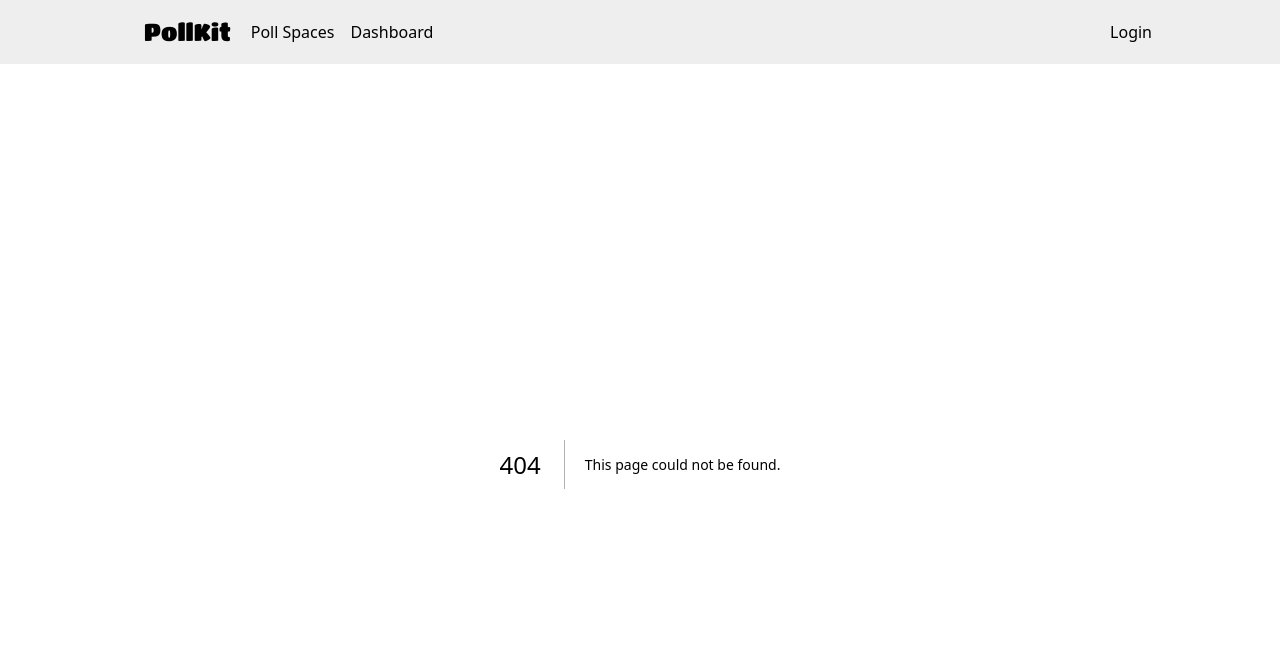
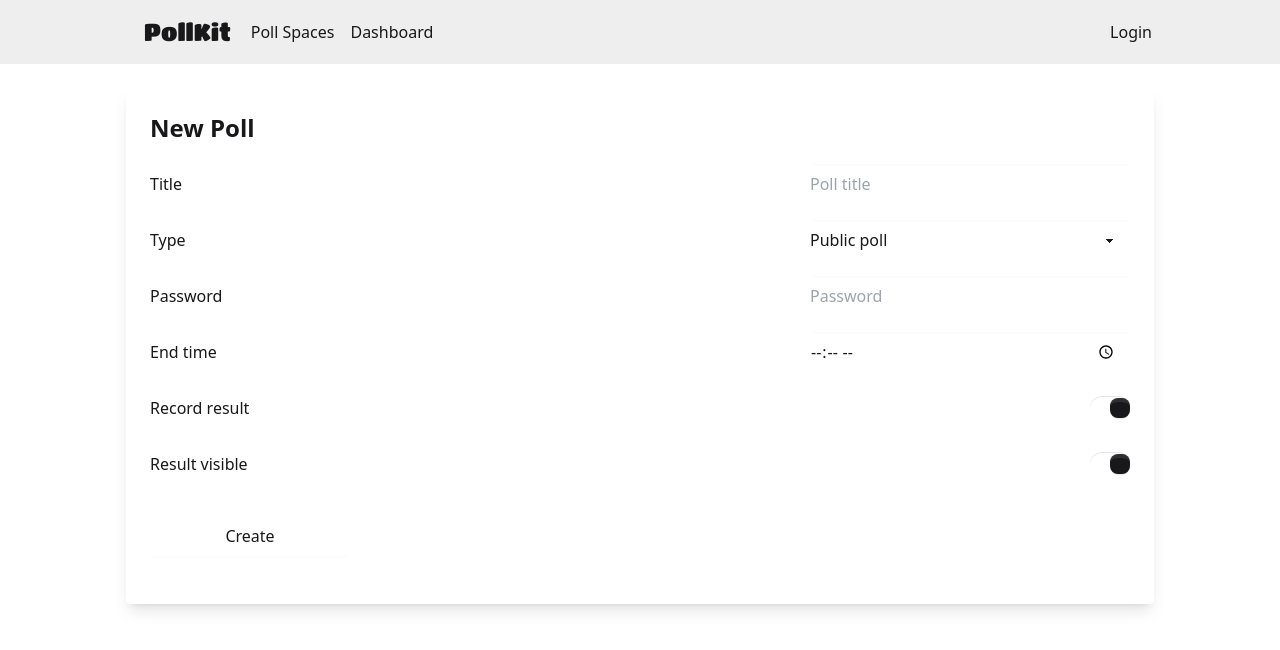
Before and after one commit to TranPhat-28/pollkit-client, a Next.js app: page /create-poll in a window 1280 px wide. Before the commit this address had no page. Shown: the top 650 px of the page. Built offline with nearby package versions, Linux system fonts and the light colour scheme.

Commit message:
feat: add create poll page

```diff
--- /dev/null
+++ b/src/app/create-poll/page.tsx
@@ -0,0 +1,39 @@
+const CreatePollPage = () => {
+  return (
+    <div className="h-full w-full p-4 md:p-5 lg:p-6 shadow-lg mt-6 rounded">
+      <p className="font-bold text-2xl mb-5">New Poll</p>
+      <form action="" className="flex flex-col gap-4">
+        <div className="flex w-full justify-between items-center gap-4">
+          <span>Title</span>
+          <input type="text" placeholder="Poll title" className="input" />
+        </div>
+        <div className="flex w-full justify-between items-center gap-4">
+          <span>Type</span>
+          <select defaultValue="Public poll" className="select">
+            <option disabled={true}>Public poll</option>
+            <option>Private poll</option>
+          </select>
+        </div>
+        <div className="flex w-full justify-between items-center gap-4">
+          <span>Password</span>
+          <input type="text" placeholder="Password" className="input" />
+        </div>
+        <div className="flex w-full justify-between items-center gap-4">
+          <span>End time</span>
+          <input type="time" className="input" />
+        </div>
+        <div className="flex w-full justify-between items-center gap-4 min-h-10">
+          <span>Record result</span>
+          <input type="checkbox" defaultChecked className="toggle" />
+        </div>
+        <div className="flex w-full justify-between items-center gap-4 min-h-10">
+          <span>Result visible</span>
+          <input type="checkbox" defaultChecked className="toggle" />
+        </div>
+        <button className="btn mt-4 max-w-[200px]">Create</button>
+      </form>
+    </div>
+  );
+};
+
+export default CreatePollPage;
--- a/src/components/Navbar.tsx
+++ b/src/components/Navbar.tsx
@@ -63,7 +63,13 @@ const Navbar = () => {
               className="dropdown-content menu bg-base-100 rounded-box z-1 w-52 p-2 shadow-sm"
             >
               <li>
-                <a>Option A</a>
+                <a
+                  onClick={() => {
+                    router.push("/create-poll");
+                  }}
+                >
+                  Create poll
+                </a>
               </li>
               <li>
                 <a>Option B</a>
```
